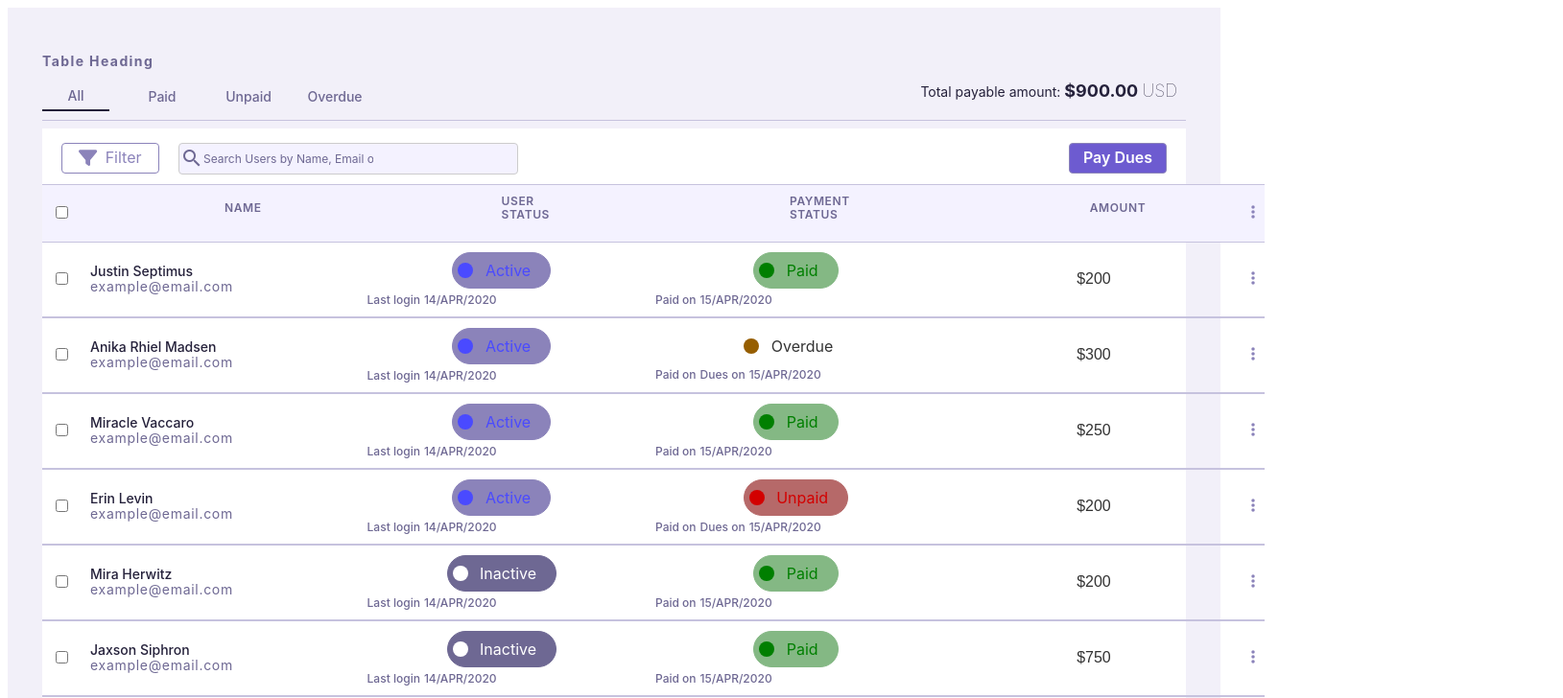
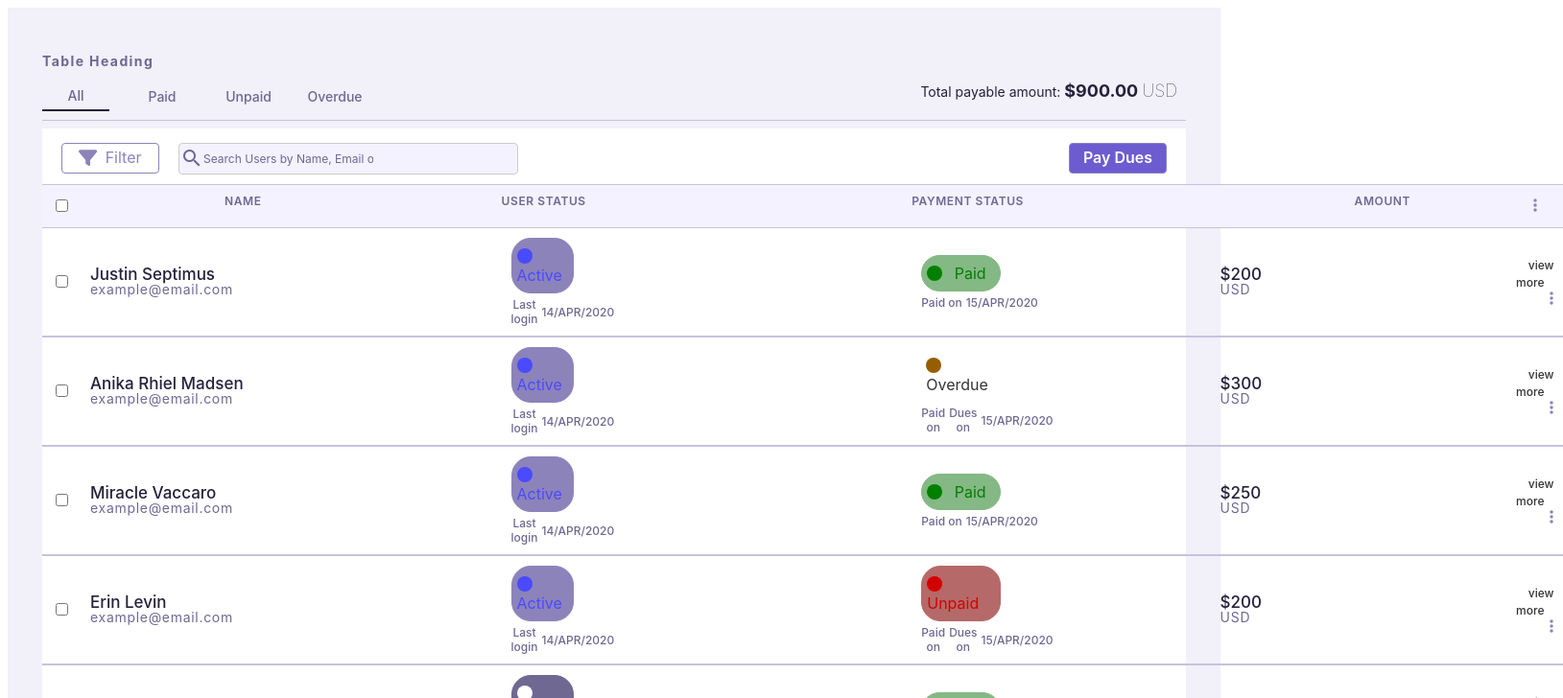
Before and after one commit to KevinEjiofor/Admin-Dashboard, a Vue app: page / in a window 1280 px wide. Shown: the top 728 px of the page at 96% size, 1629 px wide, since content can reach past the window. Built offline with nearby package versions, Linux system fonts and the light colour scheme.

Commit message:
row update

```diff
--- a/src/components/userRow/UserRow.vue
+++ b/src/components/userRow/UserRow.vue
@@ -64,7 +64,7 @@ export default {
       </div>
     </td>
     <td>
-      <div>
+      <div class="user-status-container">
 
         <div
             class="user-status"
@@ -89,24 +89,39 @@ export default {
         <div class="last-login">
           <span>Paid on </span>
           <span v-if="user.paymentDate">{{ user.paymentDate }}</span>
+
           <span v-else> Dues on </span>
           <span v-if="user.paymentDueDate">{{ user.paymentDueDate }}</span>
+
         </div>
 
       </div>
+
     </td>
-
-    <td>{{ user.amount }}</td>
+    <td>
+    <div class="user-name">
+      {{ user.amount }}
+    </div>
+      <div class="user-email"><span>
+        USD
+      </span></div>
+    </td>
     <td class="icon-cell">
+      <span class="viewMore">
+        view more
+      </span>
       <font-awesome-icon
           icon="ellipsis-v"
           @click="toggleOptions"
           style="color: #8B83BA; cursor: pointer;"
       />
       <div v-if="showDropdown" class="dropdown-menu">
+
         <span class="close-icon" @click="closeDropdown">
+
           <font-awesome-icon icon="times" class="cancel" />
         </span>
+
         <p class="editButton" @click="handleAction('Edit')">Edit</p>
         <p class="viewProfileButton" @click="handleAction('View Profile')">View Profile</p>
         <p class="activateUserButton" @click="handleAction('Activate User')">Activate User</p>
--- a/src/components/userRow/UserRowStyles.css
+++ b/src/components/userRow/UserRowStyles.css
@@ -4,7 +4,7 @@
 }
 .user-name{
     font-family: Inter, sans-serif;
-    font-size: 14px;
+    font-size: 17px;
     font-weight: 500;
     line-height: 16.94px;
     text-align: left;
@@ -22,8 +22,18 @@
     color:  #6E6893;
 
 }
+.user-status-container{
+    display: flex;
+    flex-direction: column;
+    justify-content: space-between;
+    margin-bottom: 0;
+    padding-bottom: 0;
+    padding-right: 150px;
+    padding-left: 150px;
+}
 .user-status {
-    padding: 8px 20px 8px 5px;
+    padding: 8px 5px;
+    width: 50%;
     border-radius: 20px;
     font-family: Inter, sans-serif;
     font-size: 16px;
@@ -73,9 +83,9 @@
     border: 1px solid  #b66969;
 }
 .overdue-status{
-    color: #965E00;
-    background-color: #dbbb85; /* Ensure this color is set */
-    border: 1px solid #d1b88e;
+    color: #D30000;
+    background-color: #b66969;
+    border: 1px solid  #b66969;
 }
     .dropdown-menu {
     position: absolute;
@@ -133,3 +143,11 @@
     color: black;
     font-size: 20px;
 }
+.viewMore{
+    font-family: Inter, sans-serif;
+    font-size: 12px;
+    font-weight: 500;
+    line-height: 14.52px;
+    text-align: left;
+    margin-right: 10px;
+}
```
Also changed, not shown: src/components/dropDown/DropDown.vue (added, +15 -0 lines), src/components/dropDown/DropDownStyle.css (added).
